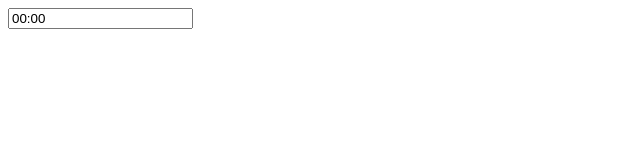
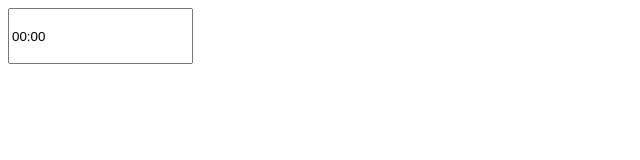
Before and after one commit to brunoksato/input-timer-angular, a website: page src/index.html in a window 1280 px wide. Shown: the whole page, without its empty margins (0-640 px from the left). Drawn offline with nearby package versions, Linux system fonts and the light colour scheme; files that its build step writes are made by us from their sources.

Commit message:
adicionado exemplo adiconar stylo no componente

```diff
--- a/src/index.html
+++ b/src/index.html
@@ -6,6 +6,11 @@
     <meta name="description" content="">
     <meta name="viewport" content="width=device-width">
     <!-- Place favicon.ico and apple-touch-icon.png in the root directory -->
+    <style>
+    .input{
+      height: 50px;
+    }
+    </style>
 
   </head>
   <body>
@@ -13,7 +18,7 @@
 
     <div class="container">
 
-      <input-timer><input-timer>
+      <input-timer style="input"><input-timer>
 
     </div>
 
```
Also changed, not shown: src/app/main/directive.js (+6 -3 lines).
